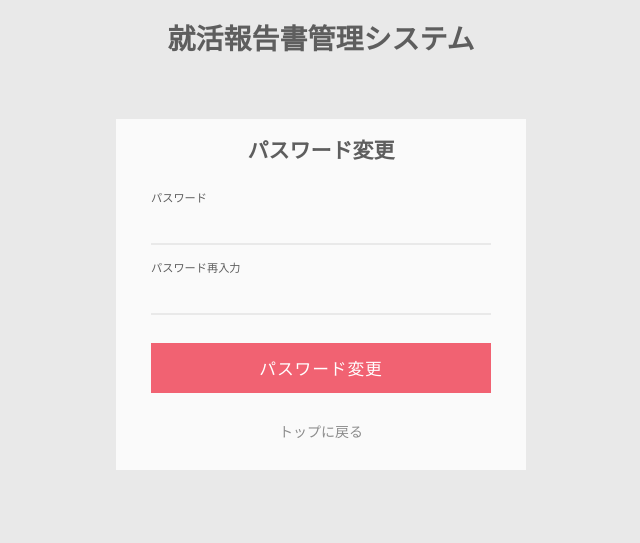
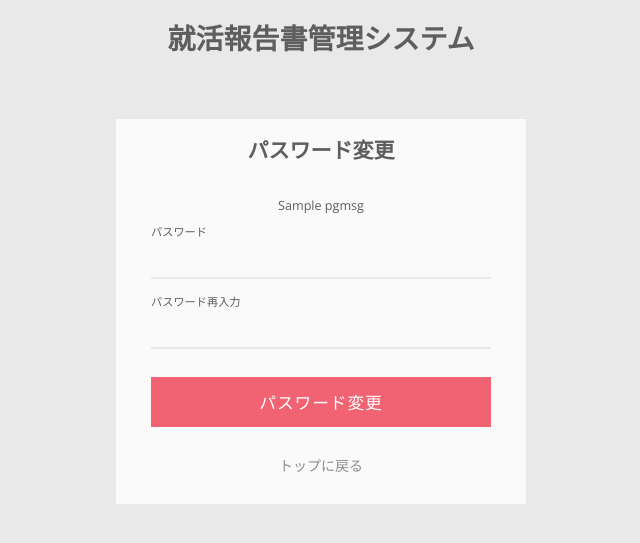
Before and after one commit to morijyobi-2021-itadv3/JobReportManagement, a Flask app: template templates/new_password.html in a window 1280 px wide. Shown: the top 543 px of the page, without its empty margins (319-959 px from the left). Run offline with Flask 2, Linux system fonts and the light colour scheme; the template is opened without the code that fills it: most values are stand-ins (such as "Sample title", 1, 10 or a date in 2020); parts of the project's set-up code (start-up, migrations or seed data) failed here and were passed over; some libraries are stand-ins or nearby versions.

Commit message:
スタイルの修正、メッセージ表示機能の追加

```diff
--- a/templates/new_password.html
+++ b/templates/new_password.html
@@ -14,6 +14,9 @@
 <div class="form-wrapper">
 
     <h2>パスワード変更</h2>
+    {% if pgmsg %}
+    <p style="text-align: center;font-size: 0.9em; margin-bottom: 1em">{{ pgmsg }}</p>
+    {% endif %}
     <form method="post" action="{{ url_for("change_password") }}">
         <div class="form-item">
             <label for="email">パスワード</label>
```
